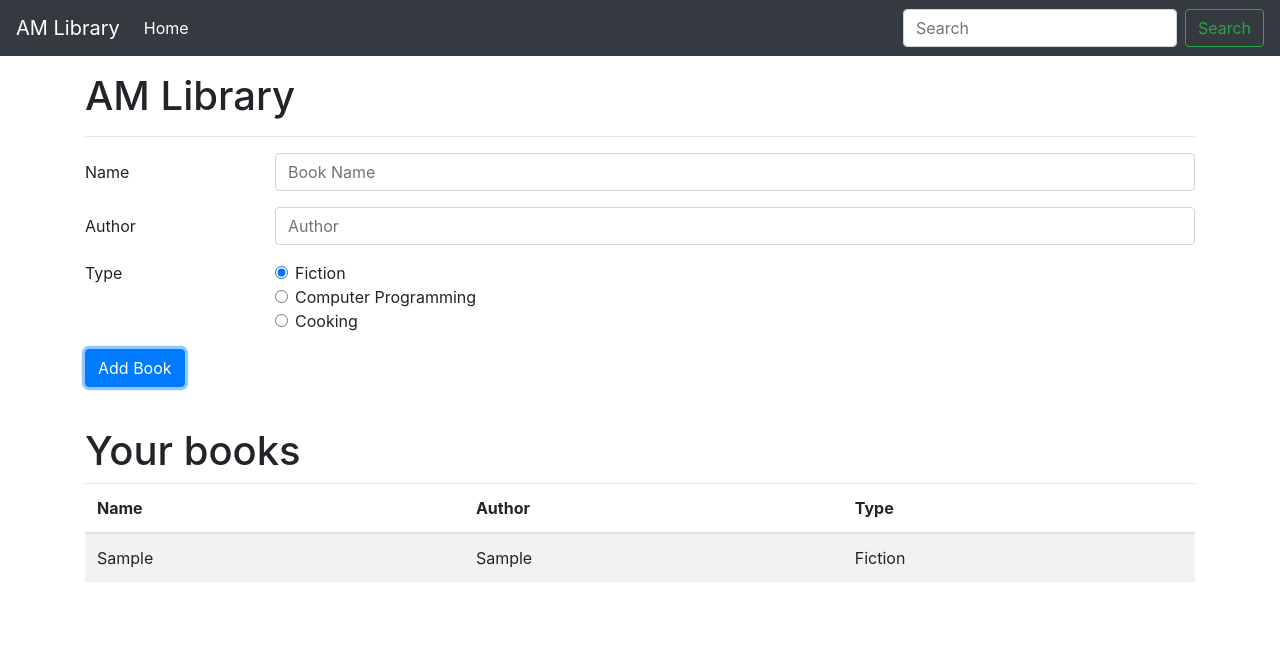
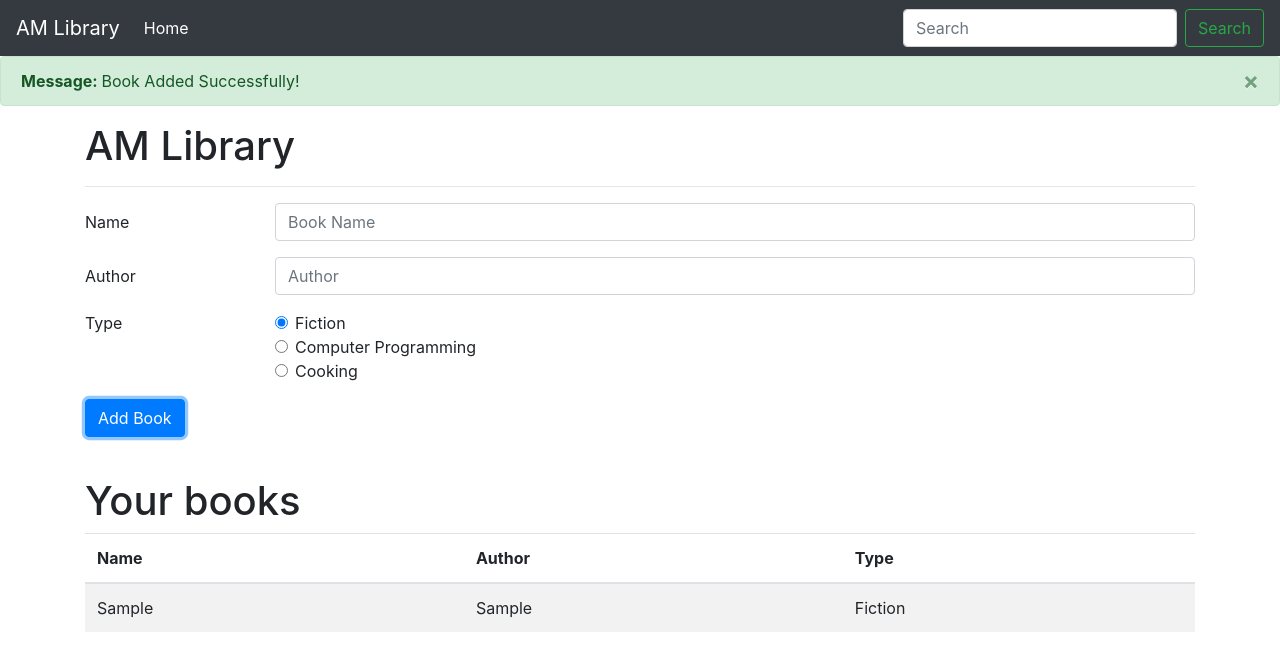
Before and after one commit to asad0908/Library_JS, a plain HTML site: page index.html in a window 1280 px wide. Both pictures are taken after typing "Sample", "Sample" into the empty fields and a click on the button "Add Book". Drawn offline with nearby package versions, Linux system fonts and the light colour scheme.

Commit message:
ES6 Version of Website Js

```diff
--- a/index.html
+++ b/index.html
@@ -116,7 +116,8 @@
 
     <!-- Optional JavaScript -->
     <!-- jQuery first, then Popper.js, then Bootstrap JS -->
-    <script src="js/index.js"></script>
+    <!-- <script src="js/index.js"></script> -->
+    <script src="js/indexEs6.js"></script>
     <script src="https://code.jquery.com/jquery-3.3.1.slim.min.js"
         integrity="sha384-q8i/X+965DzO0rT7abK41JStQIAqVgRVzpbzo5smXKp4YfRvH+8abtTE1Pi6jizo"
         crossorigin="anonymous"></script>
--- /dev/null
+++ b/js/indexEs6.js
@@ -0,0 +1,88 @@
+console.log("ES6 VERSION");
+
+class Book{
+    constructor(name, author, type){
+        this.name = name;
+        this.author = author;
+        this.type = type;
+     }
+}
+
+class Display{
+    //Add Book Method
+    add(book) {
+        let tableBody = document.getElementById("tableBody");
+        let uiString = `<tr>
+                              <td scope="col">${book.name}</td>
+                              <td scope="col">${book.author}</td>
+                              <td scope="col">${book.type}</d>
+                          </tr>`;
+        tableBody.innerHTML += uiString;
+      };
+
+      //Validate Method
+      validate(book){
+        if(book.name.length<2 || book.author.length<2){
+          return false;
+        }
+        else{
+          return true;
+        }
+      }
+
+      //Dismissable Alert Method
+      show(type, givenMessage){
+        let message = document.getElementById("message");
+        message.innerHTML = `<div class="alert alert-${type} alert-dismissible fade show"                         role="alert">
+                           <strong>Message: </strong> ${givenMessage}
+                            <button type="button" class="close" data-dismiss="alert" aria-label="Close">
+                           <span aria-hidden="true">&times;</span>
+                          </button>
+                       </div>`
+
+          setTimeout(() => {
+            message.innerHTML = "";
+          }, 4000);
+      }
+
+      //Clear Method
+      clear() {
+        let libraryForm = document.getElementById("libraryForm");
+        libraryForm.reset();
+      };
+}
+
+//Add submit event listener to libraryForm
+let libraryForm = document.getElementById("libraryForm");
+libraryForm.addEventListener("submit", libraryFormSubmit);
+
+function libraryFormSubmit(e) {
+  e.preventDefault();
+  let name = document.getElementById("bookName").value;
+  let author = document.getElementById("author").value;
+  let fiction = document.getElementById("fiction");
+  let programming = document.getElementById("programming");
+  let cooking = document.getElementById("cooking");
+  let type;
+
+  if (fiction.checked) {
+    type = fiction.value;
+  } else if (programming.checked) {
+    type = programming.value;
+  } else if (cooking.checked) {
+    type = cooking.value;
+  }
+
+  let book = new Book(name, author, type);
+  console.log(book);
+
+  let display = new Display();
+  if(display.validate(book)){
+    display.add(book);
+    display.clear();
+    display.show('success', "Book Added Successfully!");
+  }
+  else{
+    display.show("danger", "Book Cannot be Added!!")
+  }
+}
```
